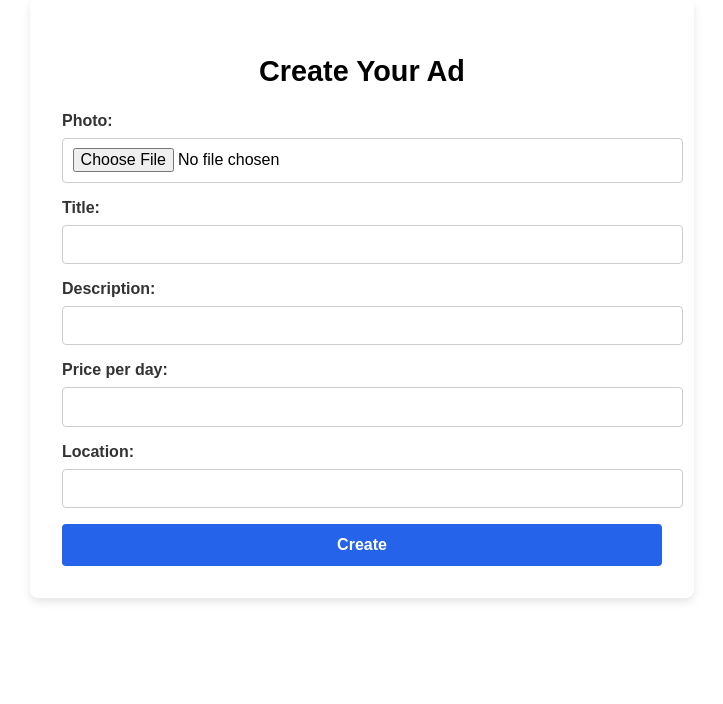
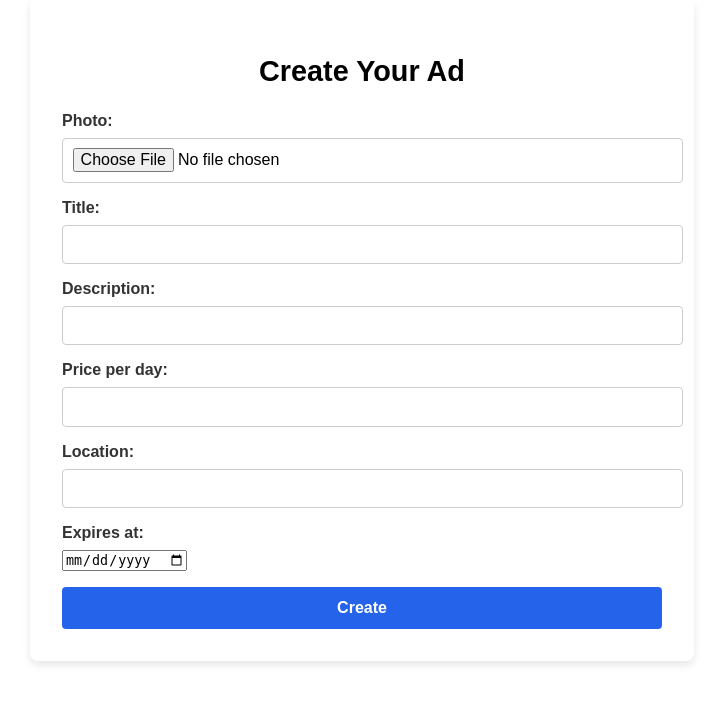
Before and after one commit to Jurian28/Bazaar, a Laravel app: page /create-ad in a window 1280 px wide. Shown: the part 33-737 px from the top of the page, without its empty margins (278-1001 px from the left). Run offline with Laravel 12, Linux system fonts and the light colour scheme.

Commit message:
een expiration date toegevoegd zodat je een agenda kan maken voor issue 16

```diff
--- a/app/Http/Controllers/AdController.php
+++ b/app/Http/Controllers/AdController.php
@@ -19,6 +19,7 @@ class AdController extends Controller {
             'description' => 'required|string',
             'price_per_day' => 'required',
             'location' => 'required|string|max:255',
+            'expires_at' => 'required|date|after:today',
             'photo' => 'required|image|mimes:jpeg,png,jpg,gif|max:2048'
         ]);
         if ($request->hasFile('photo')) {
--- a/app/Models/Ad.php
+++ b/app/Models/Ad.php
@@ -11,6 +11,7 @@ class Ad extends Model
         'description',
         'price_per_day',
         'location',
-        'photo_path'
+        'photo_path',
+        'expires_at'
     ];
 }
--- a/resources/views/ad/create.blade.php
+++ b/resources/views/ad/create.blade.php
@@ -50,6 +50,14 @@
         <label for="location">Location:</label>
         <input type="text" name="location" value="{{ old('location') }}" />
         @error('location')
+        <p>{{ $message }}</p>
+        @enderror
+    </div>
+
+    <div class="form-group">
+        <label for="expires_at">Expires at:</label>
+        <input type="date" name="expires_at" value="{{ old('expires_at') }}" />
+        @error('expires_at')
         <p>{{ $message }}</p>
         @enderror
     </div>
--- a/vite.config.js
+++ b/vite.config.js
@@ -1,6 +1,5 @@
 import { defineConfig } from 'vite';
 import laravel from 'laravel-vite-plugin';
-import tailwindcss from '@tailwindcss/vite';
 
 export default defineConfig({
     plugins: [
@@ -8,6 +7,5 @@ export default defineConfig({
             input: ['resources/css/app.css', 'resources/js/app.js'],
             refresh: true,
         }),
-        tailwindcss(),
     ],
 });
```
Also changed, not shown: database/migrations/2025_04_30_143407_create_ads_table.php.
